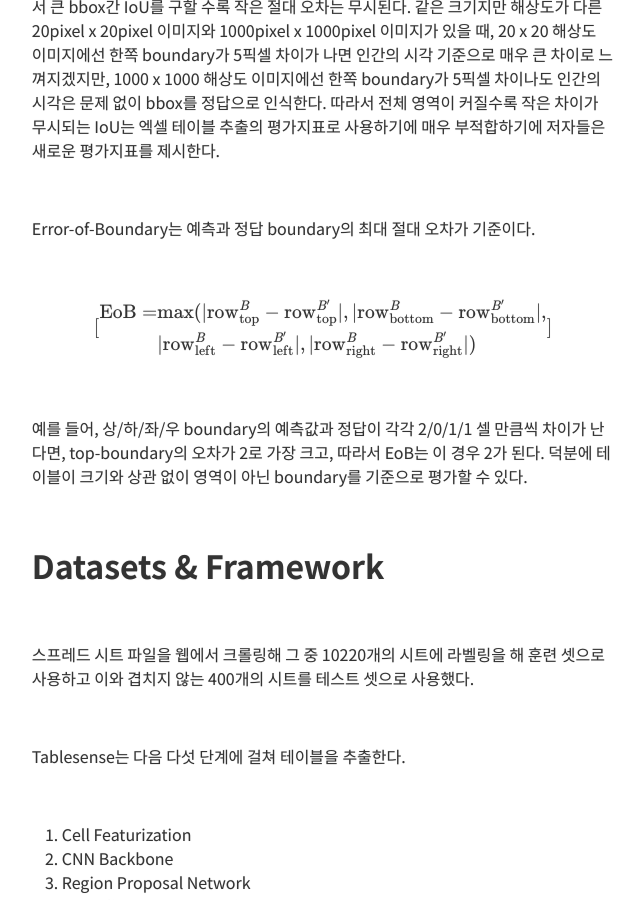
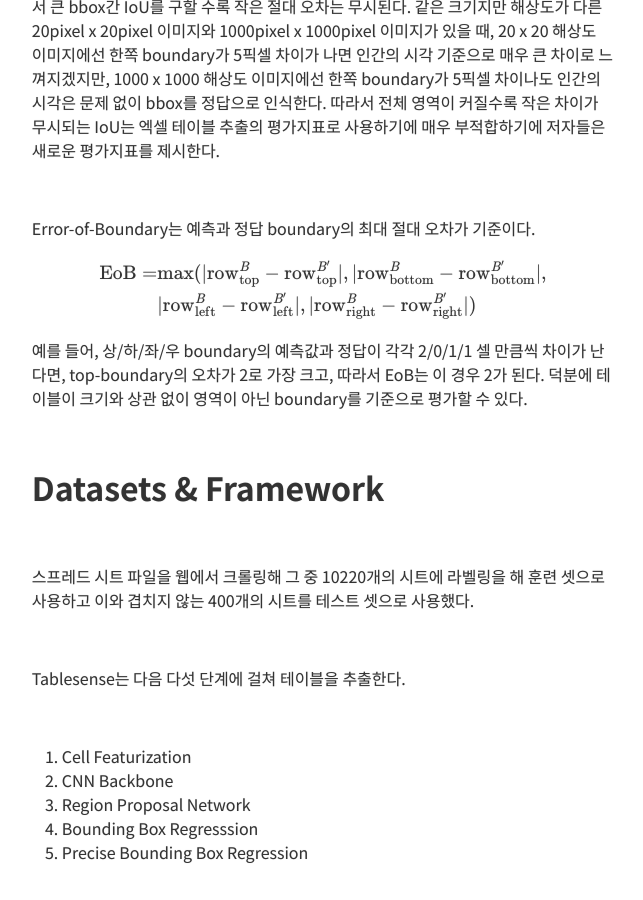
Before and after one commit to Clarit7/clarit7.github.io, a Jekyll site: the page built from _posts/2021-12-10-tablesense.md, in a window 1280 px wide and 900 px high, scrolled down 2036 px. Shown: the whole window, without its empty margins (317-960 px from the left). Built offline with Jekyll 4.4.1, drawn with Linux system fonts in a browser that asks for light colours; some web fonts are replaced; formulas are drawn with MathJax 3; comment, search, counter and statistics services are not loaded.

Commit message:
Update 2021-12-10-tablesense.md

```diff
--- a/_posts/2021-12-10-tablesense.md
+++ b/_posts/2021-12-10-tablesense.md
@@ -67,15 +67,13 @@ $ \mathrm{IoU} = \displaystyle\frac{\mathrm{area}(B \cap B')}{\mathrm{area}(B \c
 
 Error-of-Boundary는 예측과 정답 boundary의 최대 절대 오차가 기준이다.
 
-<br/>
 
-$$[\begin{align*}
+$$\begin{align*}
 \mathrm{EoB} =
 &\displaystyle\mathrm{max}(\vert\mathrm{row_{top}^\mathit{B}} - \mathrm{row_{top}^\mathit{B'}}\vert, \vert\mathrm{row_{bottom}^\mathit{B}} - \mathrm{row_{bottom}^\mathit{B'}}\vert, \\
 &\vert\mathrm{row_{left}^\mathit{B}} - \mathrm{row_{left}^\mathit{B'}}\vert, \vert\mathrm{row_{right}^\mathit{B}} - \mathrm{row_{right}^\mathit{B'}}\vert)
-\end{align*}]$$
+\end{align*}$$
 
-<br/>
 
 예를 들어, 상/하/좌/우 boundary의 예측값과 정답이 각각 2/0/1/1 셀 만큼씩 차이가 난다면, top-boundary의 오차가 2로 가장 크고, 따라서 EoB는 이 경우 2가 된다.
 덕분에 테이블이 크기와 상관 없이 영역이 아닌 boundary를 기준으로 평가할 수 있다.
```
